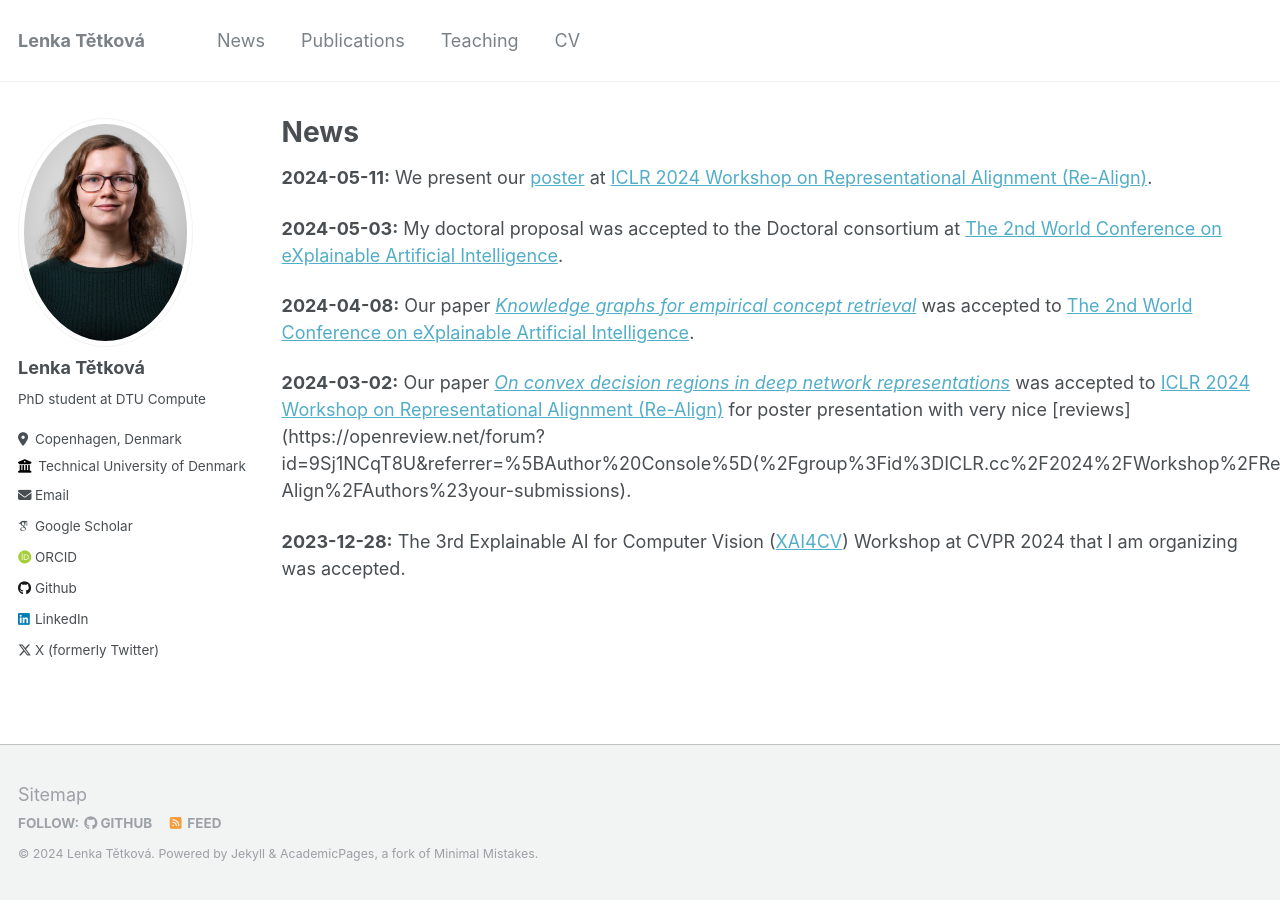
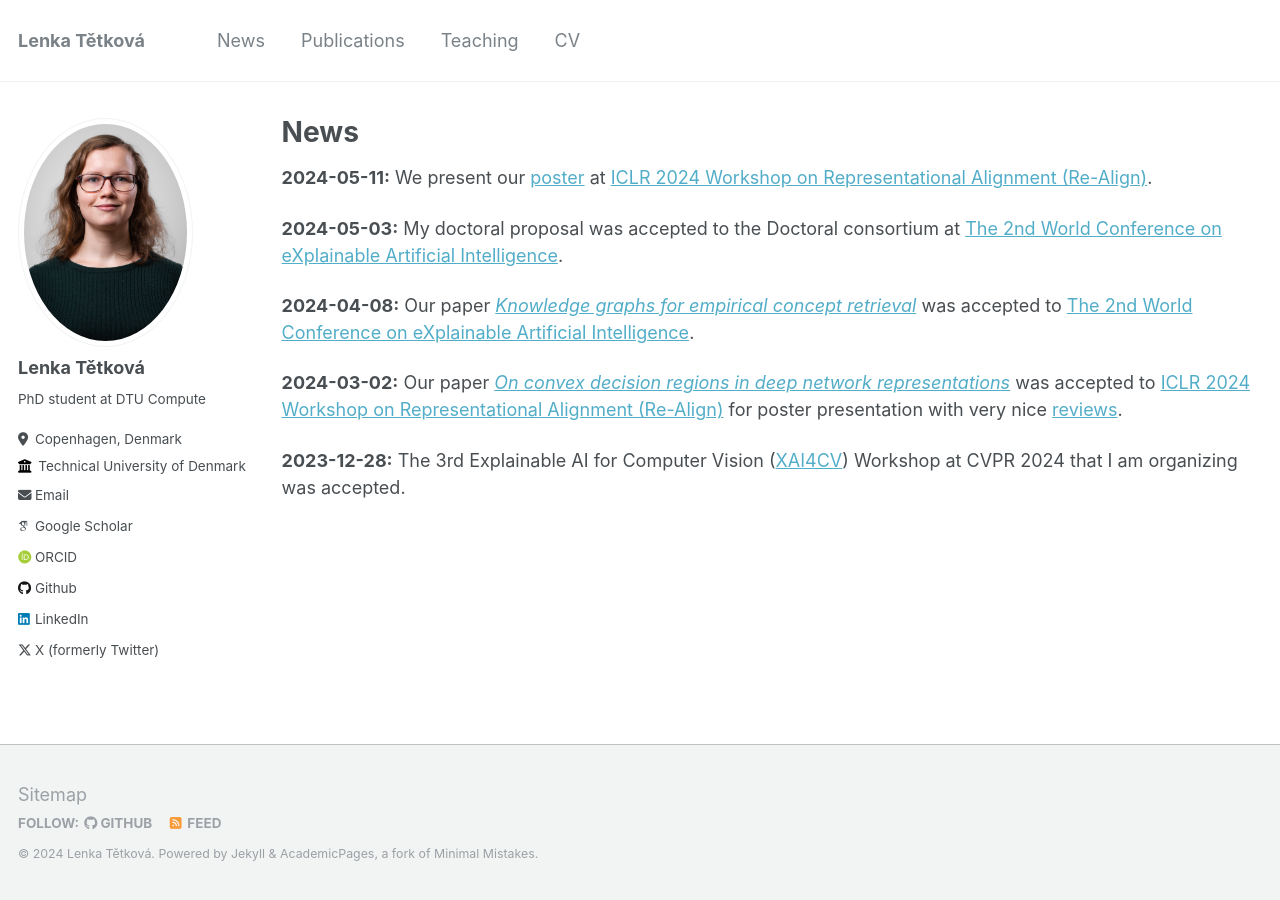
Before and after one commit to LenkaTetkova/LenkaTetkova.github.io, a Jekyll site: the page built from _pages/news.md, in a window 1280 px wide. Built offline with Jekyll 4.4.1, drawn with Linux system fonts in a browser that asks for light colours; some web fonts are replaced; some of the changed lines change nothing that is shown.

Commit message:
Bugfix link

```diff
--- a/_pages/news.md
+++ b/_pages/news.md
@@ -14,6 +14,6 @@ layout: archive
 **2024-04-08:** Our paper [*Knowledge graphs for empirical concept retrieval*](https://arxiv.org/pdf/2404.07008) was accepted to [The 2nd World Conference on eXplainable Artificial Intelligence](https://xaiworldconference.com/2024/).
 
 
-**2024-03-02:**	Our paper [*On convex decision regions in deep network representations*](https://arxiv.org/pdf/2305.17154.pdf) was accepted to [ICLR 2024 Workshop on Representational Alignment (Re-Align)](https://representational-alignment.github.io/) for poster presentation with very nice [reviews](https://openreview.net/forum?id=9Sj1NCqT8U&referrer=%5BAuthor%20Console%5D(%2Fgroup%3Fid%3DICLR.cc%2F2024%2FWorkshop%2FRe-Align%2FAuthors%23your-submissions).
+**2024-03-02:**	Our paper [*On convex decision regions in deep network representations*](https://arxiv.org/pdf/2305.17154.pdf) was accepted to [ICLR 2024 Workshop on Representational Alignment (Re-Align)](https://representational-alignment.github.io/) for poster presentation with very nice [reviews](https://openreview.net/forum?id=9Sj1NCqT8U).
 
 **2023-12-28:**	The 3rd Explainable AI for Computer Vision ([XAI4CV](https://xai4cv.github.io/workshop_cvpr24)) Workshop at CVPR 2024 that I am organizing was accepted.
```
